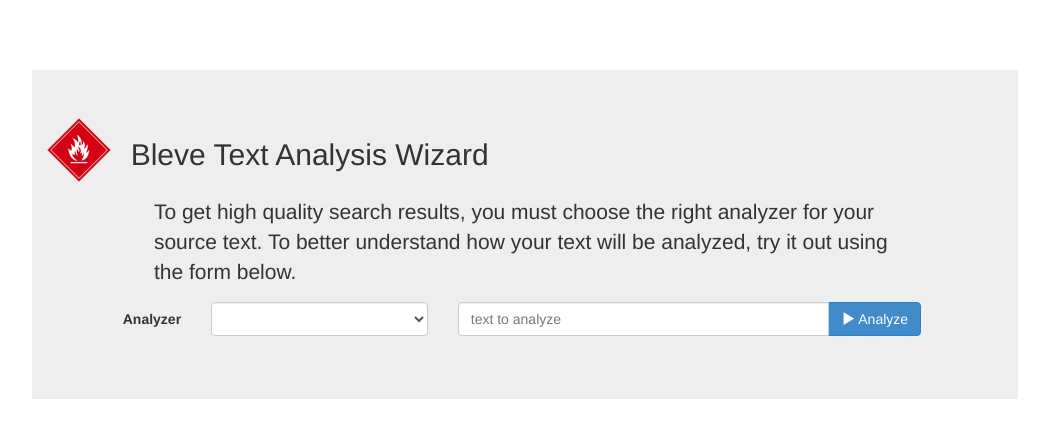
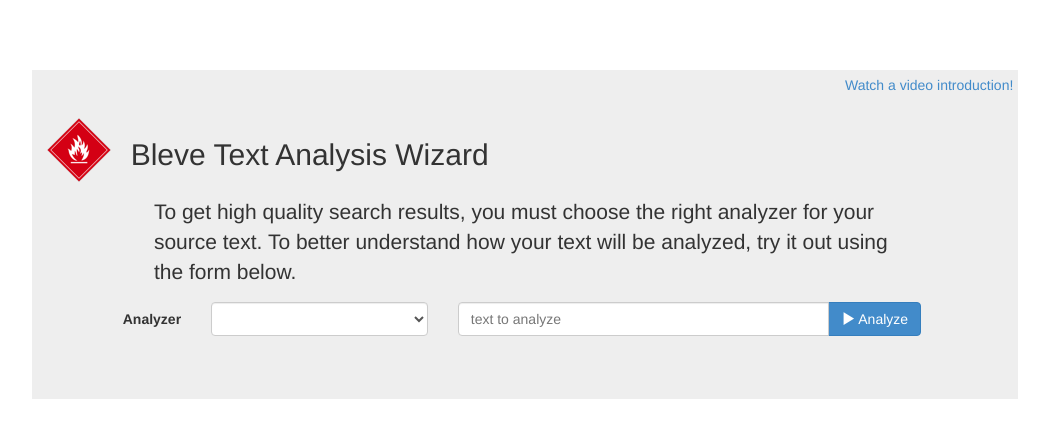
Before and after one commit to blevesearch/analysis-wizard, a plain HTML site: page static/index.html at #!/analysis in a window 1280 px wide. Shown: the whole page, without its empty margins (115-1164 px from the left). Drawn offline with Linux system fonts and the light colour scheme; no server answers.

Commit message:
adding youtube link

```diff
--- a/static/css/app.css
+++ b/static/css/app.css
@@ -35,3 +35,8 @@
 .navbar-inverse .overide-brand {
 	color: white;
 }
+
+.corner {
+  padding-top: 5px;
+  padding-right: 5px;
+}
--- a/static/partials/analysis/analysis.html
+++ b/static/partials/analysis/analysis.html
@@ -1,5 +1,5 @@
+<a class="corner pull-right" href="https://www.youtube.com/watch?v=CEfaIlzki5U">Watch a video introduction!</a>
 <div class="jumbotron">
-
 <div class="row">
 <img class="logo" src="/static/img/bleve.png"/><h2 class="header">Bleve Text Analysis Wizard</h2>
 </div>
```
Also changed, not shown: 1 other file.
